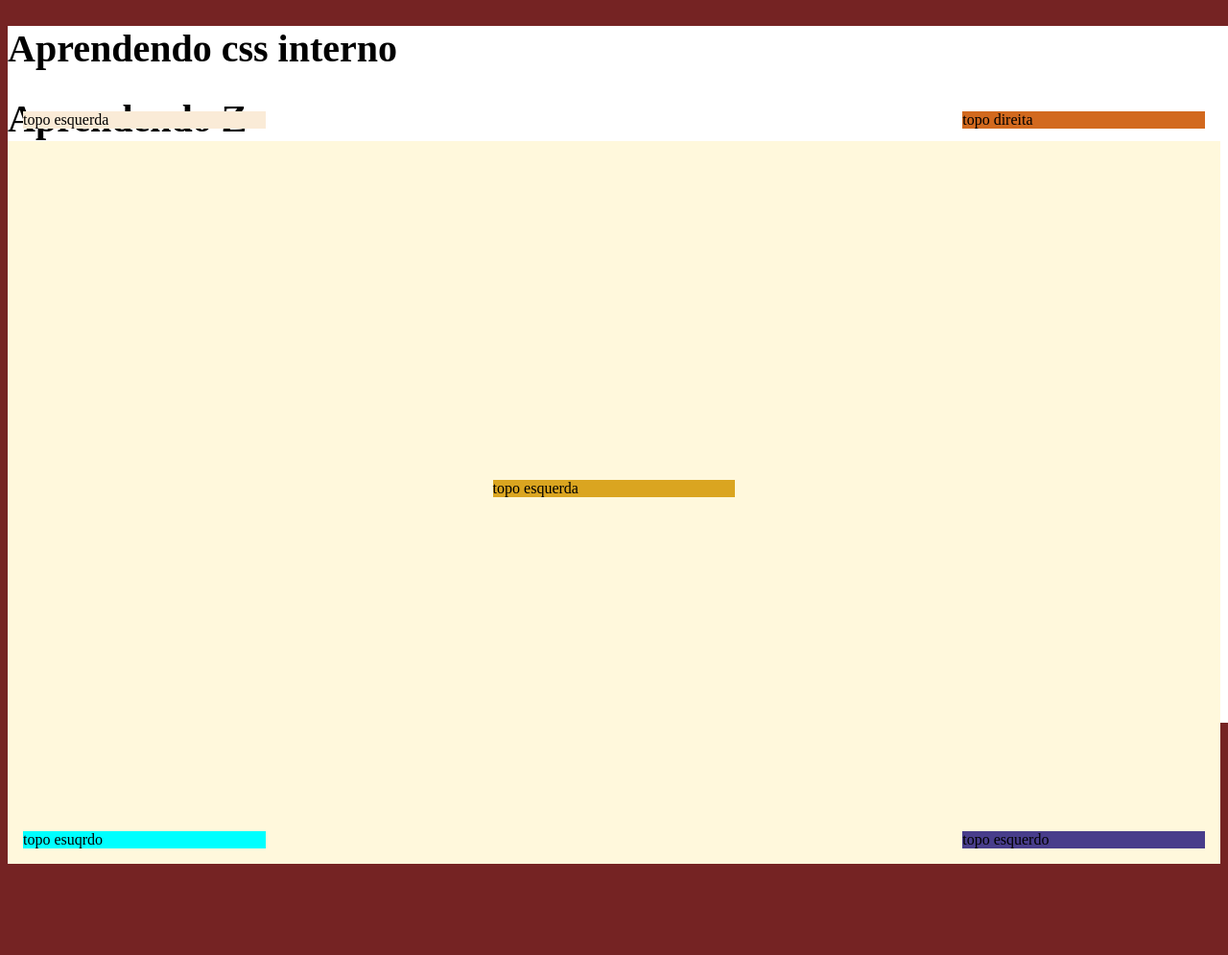
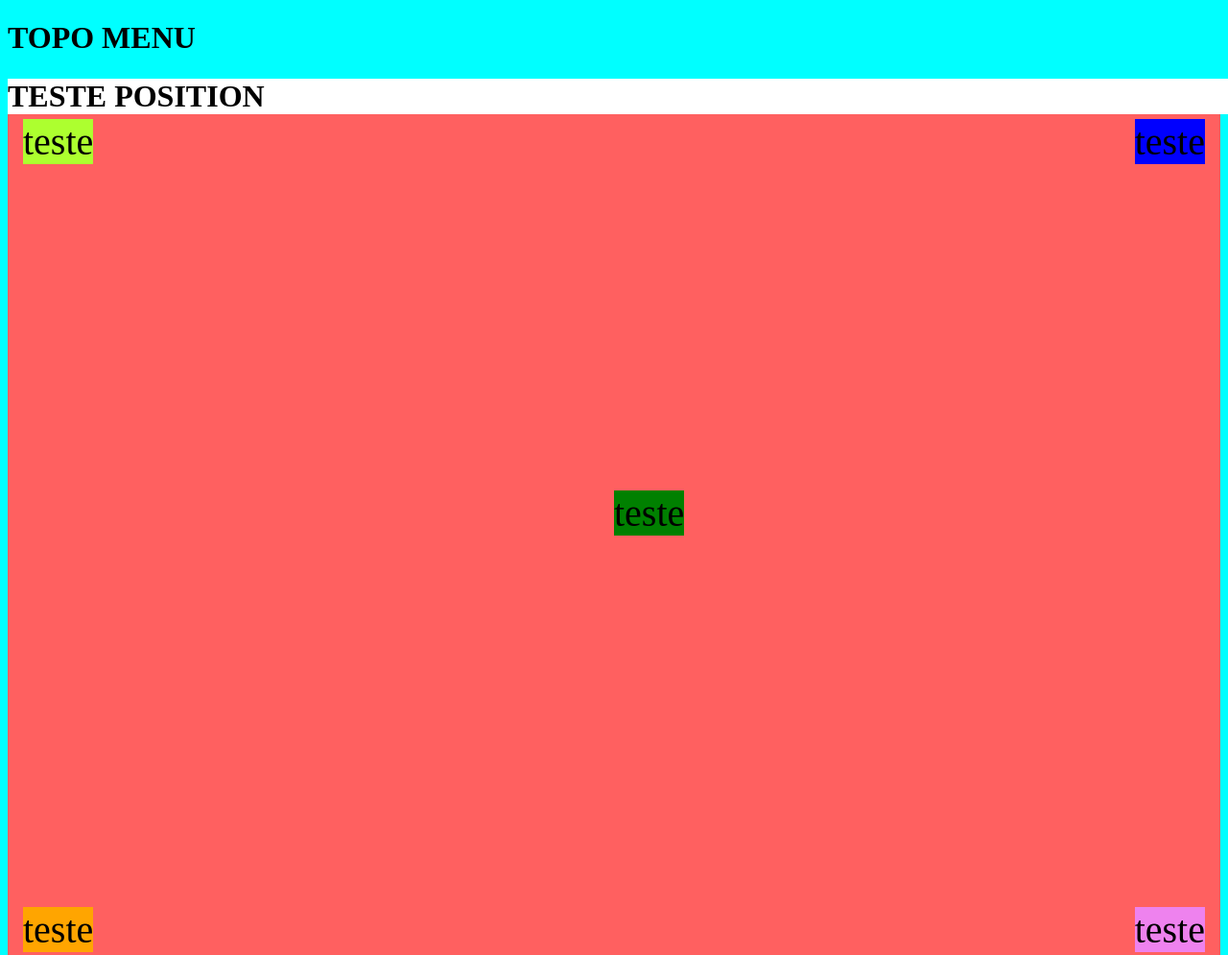
Before and after one commit to projvinipaiva/MeuPrimeiroSite, a plain HTML site: page cssinterno.html in a window 1280 px wide. Shown: the top 995 px of the page at 96% size. Before the commit the page ends 908 px from the top, so only its background shows below. Drawn offline with Linux system fonts and the light colour scheme.

Commit message:
Add files via upload

```diff
--- a/css/estilo.css
+++ b/css/estilo.css
@@ -6,34 +6,60 @@ body {
 
 }
 
- .menu{
-    background-color: #DEB887;
- }
+header{
+  background-color: rgb(0, 0, 0);
+  padding: 2%;
+
+}
+
+.img_logo{
+  height: 150px;
+  text-align: center;
+}
+.logo{
+  text-align: center;
+}
+
+.fixo{
+  position: fixed;
+  top: 0;
+  left: 0;
+  right: 0;
+}
+.figure{
+
+ text-align: center;
+}
 
  .letras_menu{
     background-color: #DEB887;
 
-    }
+}
+
  .itens_menu{
       text-align: center;
       line-height: 1.5;
-     text-decoration:none;
+      text-decoration:none;
  }
 
  .itens_menu a:link, .itens_menu a:visited{
      color: peru;
      text-decoration:none;
  }
+
  .itens_menu a:hover{
      color: antiquewhite;
  }
+
  .itens_menu a:active{
      color: grey;
  }
+
  .links{
  line-height: 1.5;
  text-decoration:none;
 }
+
  .links a:link, .links a:visited{
  color: peru;
  text-decoration:none;
@@ -44,7 +70,7 @@ body {
      text-align: center;
      border-style: solid;
      padding-left: 9%;
-     padding-top: 2%;
+     padding-top: 20%;
      padding-bottom: 2%;
 }
   .img_corpo{
@@ -56,6 +82,7 @@ body {
       padding-bottom: 2%;
 
   }
+
   .left{
      float: left;
      line-height: 2%;
@@ -73,12 +100,18 @@ body {
 
 
   }
+  .banner{
+   margin-top: 200px;
+  }
+
   h1{
      text-align: center;
      font-size: 4ex;
      padding-top: 2%;
      padding-bottom: 2%;
      font-family: 'Anonymous Pro', monospace;
+     font-weight: bold;
+     font-family: 'Edu NSW ACT Foundation', cursive;
 
 
   }
--- a/cssinterno.html
+++ b/cssinterno.html
@@ -8,88 +8,68 @@
 <style>
 
       body{
-          background-color: rgb(117, 35, 35);
+        background-color: aqua;
       }
-      h1{
-          font-size: 40px;
+      figure{
+        text-align:center;
+        border:5px solid #fff;
+      }
+      .fixo{
+        width: 100%;
+        position: fixed;
         background-color: #fff;
-          bottom: 20px;
+        margin-top: 2px;
       }
-      p{
-           background-color: rgb(97, 97, 97);
-           color: rgb(0, 0, 0);
-
-      }
-
-     .fixo{
-          position: fixed;
+      .main{
+        height: 900px;
         width: 100%;
-          top: 0;
-          z-index: 1000px;
-
-      }
-
-      .main{
-         width: 100%;
-         height: 800px;
-         background-color: cornsilk;
         position: relative;
       }
-
       .container{
-          margin-top: 100px;
-
+        margin-top: 50px;
+        background-color: #ff6060;
       }
-
       .topoesq{
-        width: 20%;
-        background-color: antiquewhite;
+        background-color: greenyellow;
         position: absolute;
         top: 16px;
         left: 16px;
-
       }
       .topodir{
-        width: 20%;
-        background-color:chocolate;
+        background-color: blue;
         position: absolute;
         top: 16px;
         right: 16px;
-
-     }
-     .centro{
-        width: 20%;
-        background-color:goldenrod;
-        position: absolute;
-        right: 40%;
-        top: 400px;
-
       }
       .baixoesq{
-        width: 20%;
-        background-color:aqua;
+        background-color: orange;
         position: absolute;
         bottom: 16px;
         left: 16px;
-
       }
       .baixodir{
-        width: 20%;
-        background-color:darkslateblue;
+        background-color: violet;
         position: absolute;
         bottom: 16px;
         right: 16px;
-
       }
-
-
-
+      .centro{
+        background-color: green;
+        position: absolute;
+        bottom: 50%;
+        left: 50%;
+      }
+      div{
+        font-size: 30pt;
+      }
     </style>
-
   </head>
   <body>
     <header>
-        <h1 class="fixo">Aprendendo css interno</h1>
+      <h1>TOPO MENU</h1>
+    </header>
+
+    <h1  class="fixo">TESTE POSITION</h1>
     <!---
         <p>Elden Ring é um game bastante aguardado pelo público, e ao menos para a mídia internacional todas as promessas foram cumpridas com louvor. Uma prova disso é que o game já figura na lista dos títulos com melhores médias no Metacritic.</p>
         <p>No momento da publicação desta notícia, o game era o 15º mais bem avaliado com 97 de média na versão para PlayStation 5 (e 95 nas edições para Xbox Series X/S e PC), e existe a chance de que essa colocação melhore um pouco mais ao longo dos próximos dias. No caso da plataforma da Sony, 24 dos 40 sites que registraram suas notas atribuíram nota máxima ao RPG.</p>
@@ -97,17 +77,16 @@
         <li style="color: black;">eu estou com fome</li>
         <li style="color: black;">eu quero comer</li>
         </ul> -->
-    </header>
     <div class="container">
       <div class="main">
-                <h1>Aprendendo  Z</h1>
-                <div class="topoesq">topo esquerda</div>
-                <div class="topodir">topo direita</div>
-                <div class="centro">topo esquerda</div>
-                <div class="baixoesq">topo esuqrdo</div>
-                <div class="baixodir">topo esquerdo</div>
+        <div class="topoesq">teste</div>
+        <div class="topodir">teste</div>
+        <div class="baixoesq">teste</div>
+        <div class="baixodir">teste</div>
+        <div class="centro">teste</div>
       </div>
     </div>
+  </body>
 
 
 </body>
```
Also changed, not shown: index.html (+7 -7 lines), img/imagem de simbolo OPM.png (added). Lines whose indentation alone changed are shown as unchanged.
